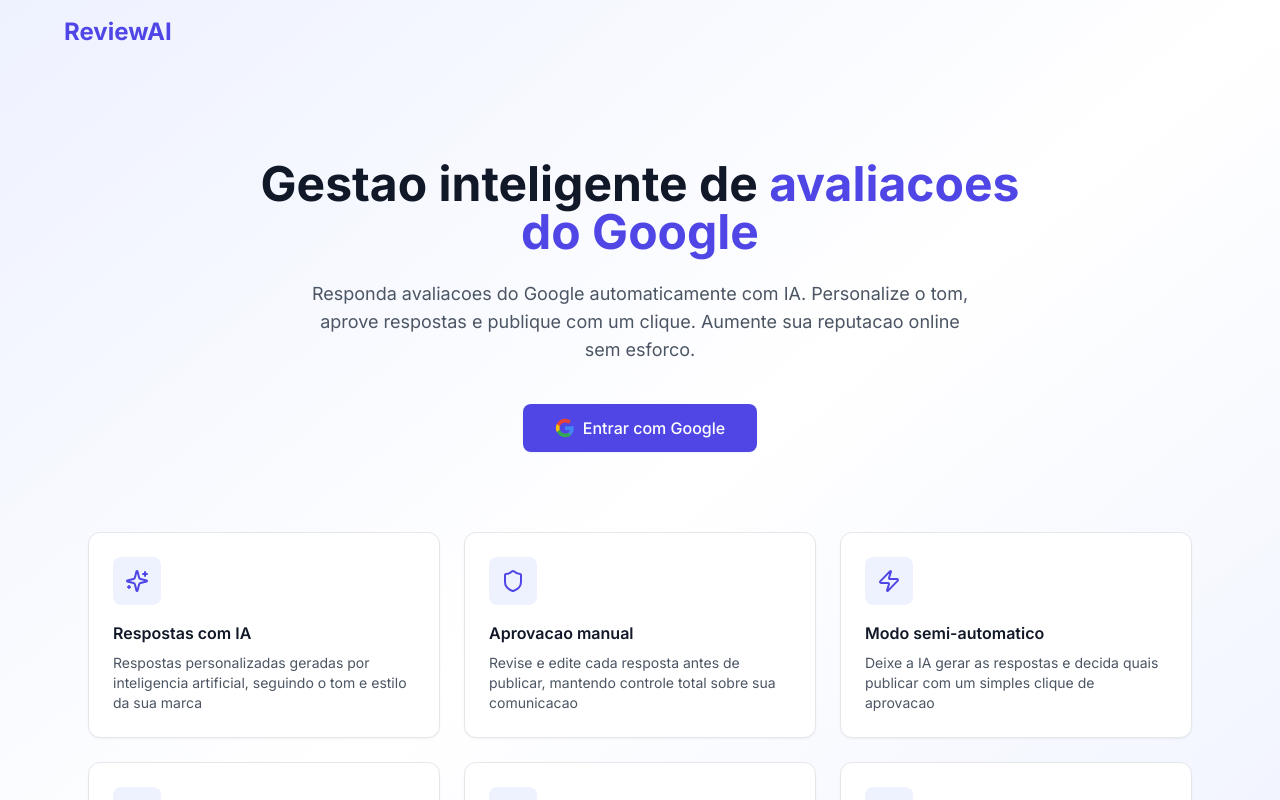
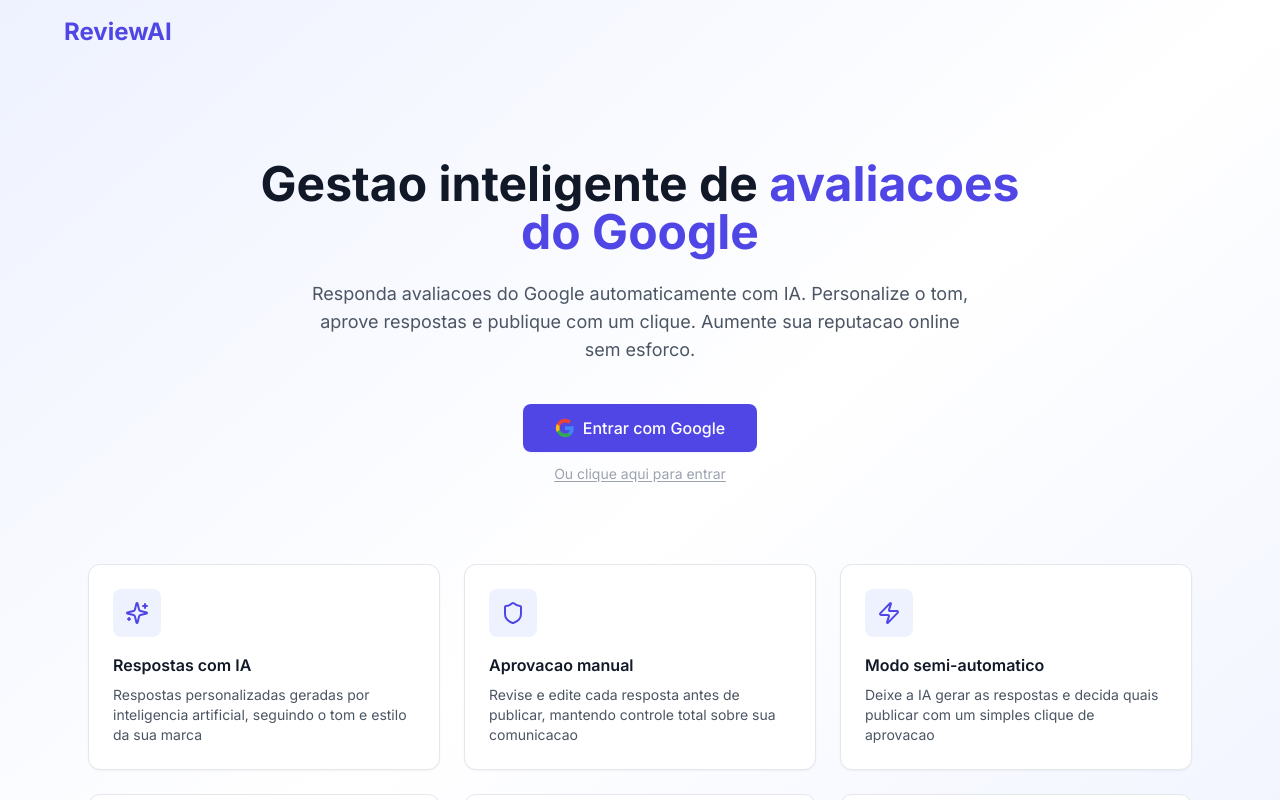
Before and after one commit to jazzinis-code/SassGMN, a Next.js app in the folder frontend/: page / in a window 1280 px wide. Shown: the top 800 px of the page. Built offline with nearby package versions, Linux system fonts and the light colour scheme; no server answers.

Commit message:
fix: corrigir spinner na tela de login e adicionar link direto de autenticação
- useAuth: isLoading começa false se não há token (evita spinner desnecessário)
- page.tsx: adiciona link 'Ou clique aqui para entrar' apontando direto para /auth/google

```diff
--- a/frontend/src/app/page.tsx
+++ b/frontend/src/app/page.tsx
@@ -54,6 +54,7 @@
             tom, aprove respostas e publique com um clique. Aumente sua
             reputacao online sem esforco.
           </p>
+          <div className="flex flex-col items-center gap-3">
             <Button size="lg" onClick={loginWithGoogle} className="px-8">
               <svg className="w-5 h-5 mr-2" viewBox="0 0 24 24">
                 <path
@@ -75,6 +76,14 @@
               </svg>
               Entrar com Google
             </Button>
+            {/* Link direto como fallback */}
+            <a
+              href={`${process.env.NEXT_PUBLIC_API_URL || 'http://localhost:3001'}/auth/google`}
+              className="text-sm text-gray-400 hover:text-brand-600 underline underline-offset-2 transition-colors"
+            >
+              Ou clique aqui para entrar
+            </a>
+          </div>
         </div>
 
         {/* Features Grid */}
--- a/frontend/src/hooks/useAuth.ts
+++ b/frontend/src/hooks/useAuth.ts
@@ -7,7 +7,11 @@
 
 export function useAuth() {
   const [user, setUser] = useState<User | null>(null);
-  const [isLoading, setIsLoading] = useState(true);
+  // Começa false se não há token (evita spinner na tela de login)
+  const [isLoading, setIsLoading] = useState(() => {
+    if (typeof window === 'undefined') return false;
+    return !!localStorage.getItem('api_token');
+  });
   const router = useRouter();
 
   const fetchUser = useCallback(async () => {
```
Lines whose indentation alone changed are shown as unchanged.
